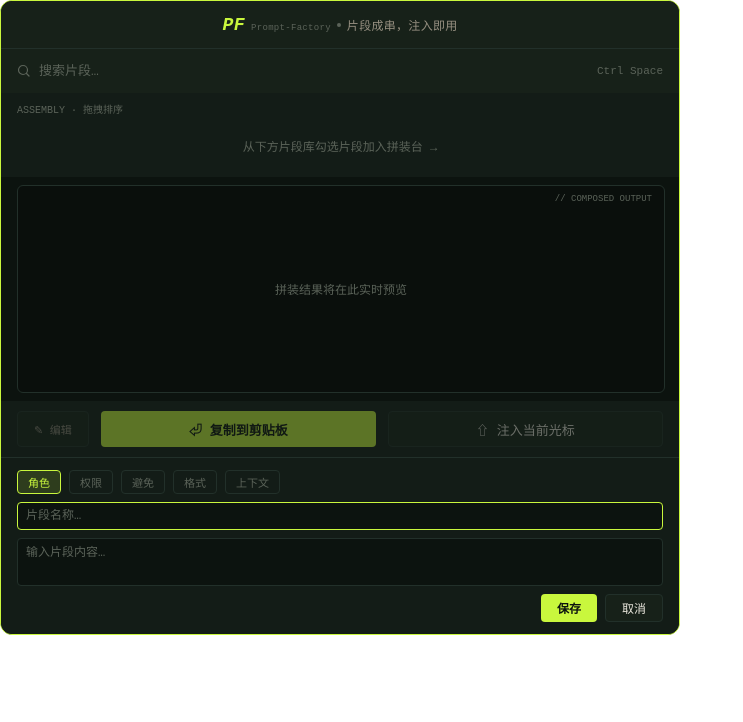
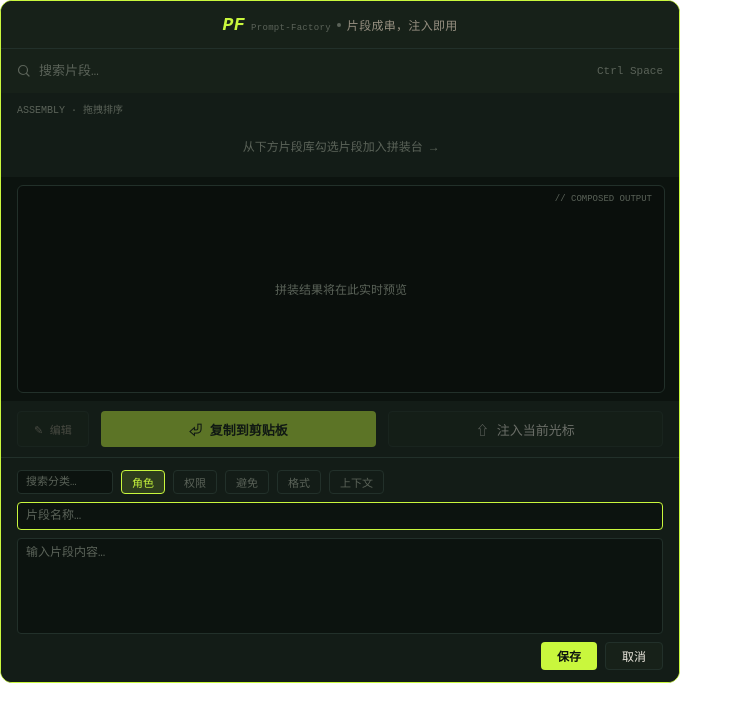
Before and after one commit to Real102/prompt-factory, a React (Vite) app: page / in a window 1280 px wide. Both pictures are taken after a click on the button "+ 片段". Shown: the top 722 px of the page, without its empty margins (0-743 px from the left). Built offline with nearby package versions, Linux system fonts and the light colour scheme.

Commit message:
feat(ui): 片段编辑器分类搜索与内容输入加高

```diff
--- a/src/components/SnippetEditor/SnippetEditor.module.css
+++ b/src/components/SnippetEditor/SnippetEditor.module.css
@@ -12,6 +12,43 @@
 .catRow {
   display: flex;
   gap: 8px;
+  align-items: center;
+}
+
+.catSearch {
+  width: 96px;
+  height: 24px;
+  flex-shrink: 0;
+  background: var(--bg-overlay);
+  border: 1px solid var(--stroke);
+  border-radius: 4px;
+  outline: none;
+  padding: 0 8px;
+  font-family: var(--font-mono);
+  font-size: 11px;
+  color: var(--text-main);
+}
+
+.catSearch::placeholder {
+  color: var(--text-dim);
+}
+
+.catSearch:focus {
+  border-color: var(--accent);
+}
+
+.catChips {
+  display: flex;
+  flex-wrap: wrap;
+  gap: 8px;
+  flex: 1;
+  align-items: center;
+}
+
+.catEmpty {
+  font-family: var(--font-mono);
+  font-size: 11px;
+  color: var(--text-dim);
 }
 
 .catChip {
@@ -48,7 +85,7 @@
 }
 
 .contentInput {
-  height: 48px;
+  height: 96px;
   background: var(--bg-overlay);
   border: 1px solid var(--stroke);
   border-radius: 4px;
--- a/src/components/SnippetEditor/SnippetEditor.tsx
+++ b/src/components/SnippetEditor/SnippetEditor.tsx
@@ -17,6 +17,11 @@ function SnippetEditor() {
   const [category, setCategory] = useState<Category>(editingSnippet?.category || categories[0]?.id || '');
   const [name, setName] = useState(editingSnippet?.name || '');
   const [content, setContent] = useState(editingSnippet?.content || '');
+  const [catQuery, setCatQuery] = useState('');
+
+  const filteredCategories = categories.filter((c) =>
+    c.name.toLowerCase().includes(catQuery.trim().toLowerCase())
+  );
 
   function handleSave() {
     if (!name.trim() || !content.trim()) return;
@@ -35,7 +40,15 @@ function SnippetEditor() {
   return (
     <div className={styles.editor}>
       <div className={styles.catRow}>
-        {categories.map((catMeta) => {
+        <input
+          className={styles.catSearch}
+          type="text"
+          placeholder="搜索分类…"
+          value={catQuery}
+          onChange={(e) => setCatQuery(e.target.value)}
+        />
+        <div className={styles.catChips}>
+          {filteredCategories.map((catMeta) => {
             const cat = catMeta.id;
             const color = catMeta.color;
             const selected = category === cat;
@@ -59,6 +72,10 @@ function SnippetEditor() {
               </button>
             );
           })}
+          {filteredCategories.length === 0 && (
+            <span className={styles.catEmpty}>无匹配分类</span>
+          )}
+        </div>
       </div>
       <input
         className={styles.nameInput}
```
Lines whose indentation alone changed are shown as unchanged.
